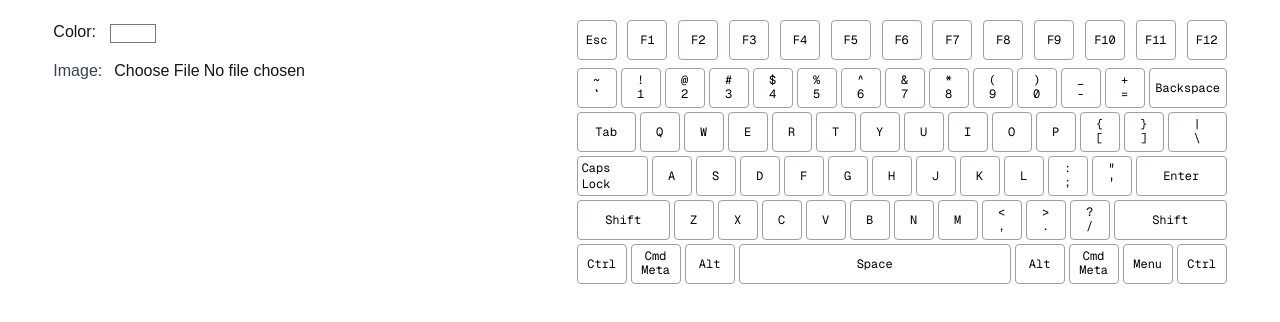
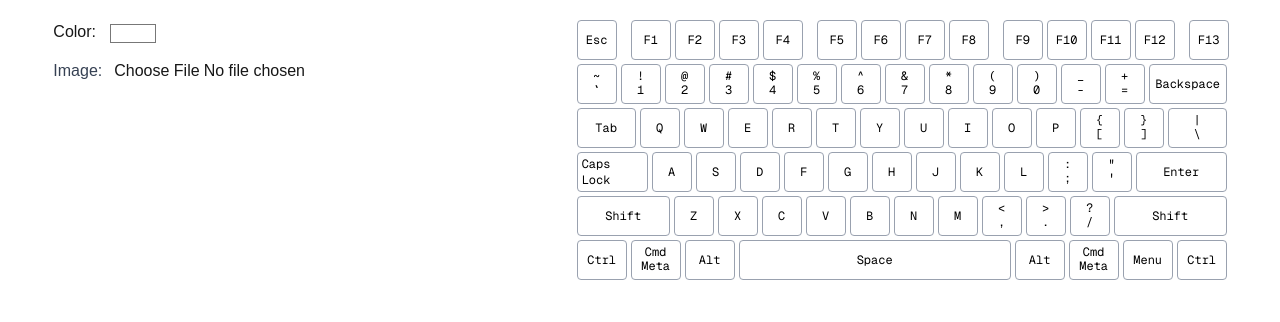
Before and after one commit to RoRep1ay/keycap-customizer, a Next.js app: page / in a window 1280 px wide. Shown: the top 322 px of the page. Built offline with nearby package versions, Linux system fonts and the light colour scheme.

Commit message:
fix fn key

```diff
--- a/src/components/keyboard.tsx
+++ b/src/components/keyboard.tsx
@@ -1,6 +1,5 @@
-import { KEYBOARD_LAYOUT } from '@/interfaces';
+import { FUNCTION_KEYS_ROW, KEYBOARD_LAYOUT } from '@/interfaces';
 import { Keycap } from './keycap';
-import { clipImage } from '@/utils';
 import { KEYBOARD_HEIGHT, KEYBOARD_WIDTH } from '@/constants';
 
 
@@ -15,20 +14,58 @@ export const KeyboardLayout = ({
   image,
   type,
 }: KeyboardLayoutProps) => {
+  let xOffset = 0;
   return (
     <div className="flex flex-col gap-1 w-[650px]">
+      <div
+        className="w-full justify-between flex gap-3.5"
+      >
+        {
+          FUNCTION_KEYS_ROW.map((it, id) => {
+            return <div className='flex gap-1' key={id}>{it.map((key, idx) => {
+              const keyWidth = key.width || 40;
+              const xPos = xOffset;
+              const yPos = 0; // + 1 since excluding fn row
+
+              xOffset += (keyWidth + 4);
+              return (
+                <Keycap
+                  key={idx}
+                  type={type}
+                  backgroundColor={color}
+                  shiftKey={key.shiftKey}
+                  keyChar={key.key}
+                  keyWidth={key.width}
+                  imageUrl={image || ''}
+                  imageStyle={
+                    type === 'image' && image
+                      ? {
+                        backgroundImage: `url(${image})`,
+                        backgroundSize: `${KEYBOARD_WIDTH}px ${KEYBOARD_HEIGHT}px`,
+                        backgroundPosition: `-${xPos}px -${yPos}px`,
+                        backgroundRepeat: 'no-repeat',
+                        backgroundClip: 'border-box',
+                      }
+                      : undefined
+                  }
+                />
+              );
+            })}</div>
+          })
+        }
+      </div>
       {KEYBOARD_LAYOUT.map((row, rowIndex) => {
-        let xOffset = 0; // tracks horizontal offset
+        xOffset = 0; // tracks horizontal offset
 
         return (
           <div
             key={rowIndex}
-            className={`w-full justify-between flex gap-1 ${rowIndex === 0 ? ' mb-1' : ''}`}
+            className="w-full justify-between flex gap-1"
           >
             {row.map((key, idx) => {
               const keyWidth = key.width || 40; // each key's pixel width
               const xPos = xOffset;
-              const yPos = rowIndex * 40; // assuming each row is 40px tall
+              const yPos = (rowIndex + 1) * 40; // + 1 since excluding fn row
 
               xOffset += (keyWidth + 4);
 
--- a/src/interfaces/keyboard.type.ts
+++ b/src/interfaces/keyboard.type.ts
@@ -4,20 +4,36 @@ export type KeyboardProps = {
   width?: number;
 }
 
-const FUNCTION_KEYS_ROW: KeyboardProps[] = [
+// 650 - (4 * 9 (inner gap) = 36px) = 614px
+export const FUNCTION_KEYS_ROW: KeyboardProps[][] = [
+  // 14 * 40 = 560px
+  [
     { key: 'Esc' },
+  ],
+  [
     { key: 'F1' },
     { key: 'F2' },
     { key: 'F3' },
     { key: 'F4' },
+  ],
+  [
     { key: 'F5' },
     { key: 'F6' },
     { key: 'F7' },
     { key: 'F8' },
+  ],
+  [
     { key: 'F9' },
     { key: 'F10' },
     { key: 'F11' },
     { key: 'F12' },
+  ],
+
+  [
+    {
+      key: 'F13',
+    },
+  ],
 ];
 
 // 620 - gap ( 4 * 13=52px ) = 598px
@@ -119,7 +135,6 @@ const MODIFIER_KEYS_ROW: KeyboardProps[] = [
 ];
 
 export const KEYBOARD_LAYOUT: KeyboardProps[][] = [
-  FUNCTION_KEYS_ROW,
   NUMBER_ROW,
   QWE_ROW,
   ASD_ROW,
```
Lines whose indentation alone changed are shown as unchanged.
